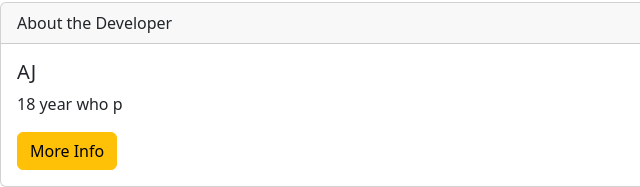
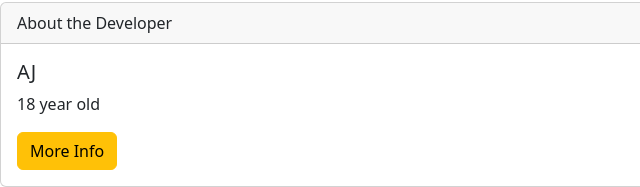
Before and after one commit to WhoJunaid/Encryption, a plain HTML site: page index.html in a window 1280 px wide. Shown: the part 902-1089 px from the top of the page, 0-640 px from the left. Drawn offline with nearby package versions, Linux system fonts and the light colour scheme.

Commit message:
initial commit

```diff
--- a/index.html
+++ b/index.html
@@ -55,7 +55,7 @@
     </div>
     <div class="card-body">
       <h5 class="card-title">AJ</h5>
-      <p class="card-text">18 year who p</p>
+      <p class="card-text">18 year old</p>
       <a href=" https://www.youtube.com/watch?v=dQw4w9WgXcQ " class="btn btn-warning" target="_blank">More Info</a>
     </div>
   </div>
```
